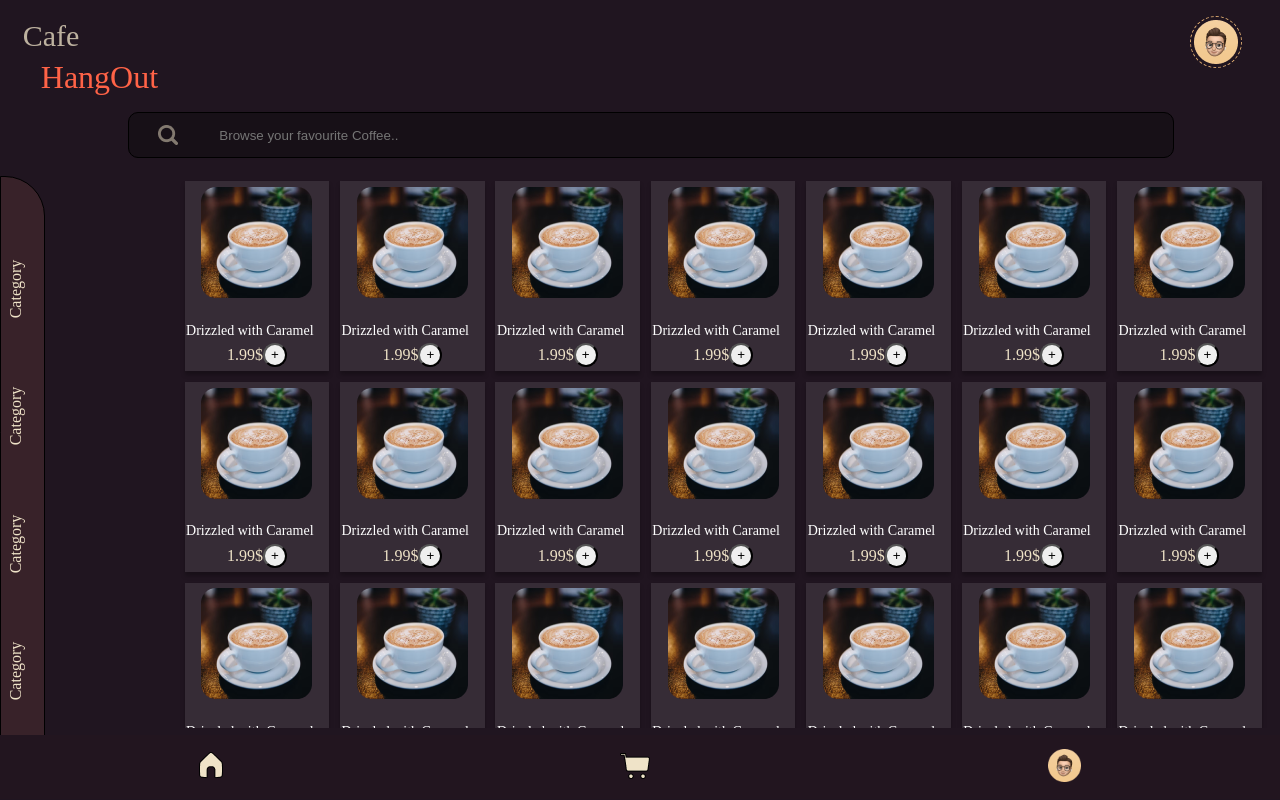
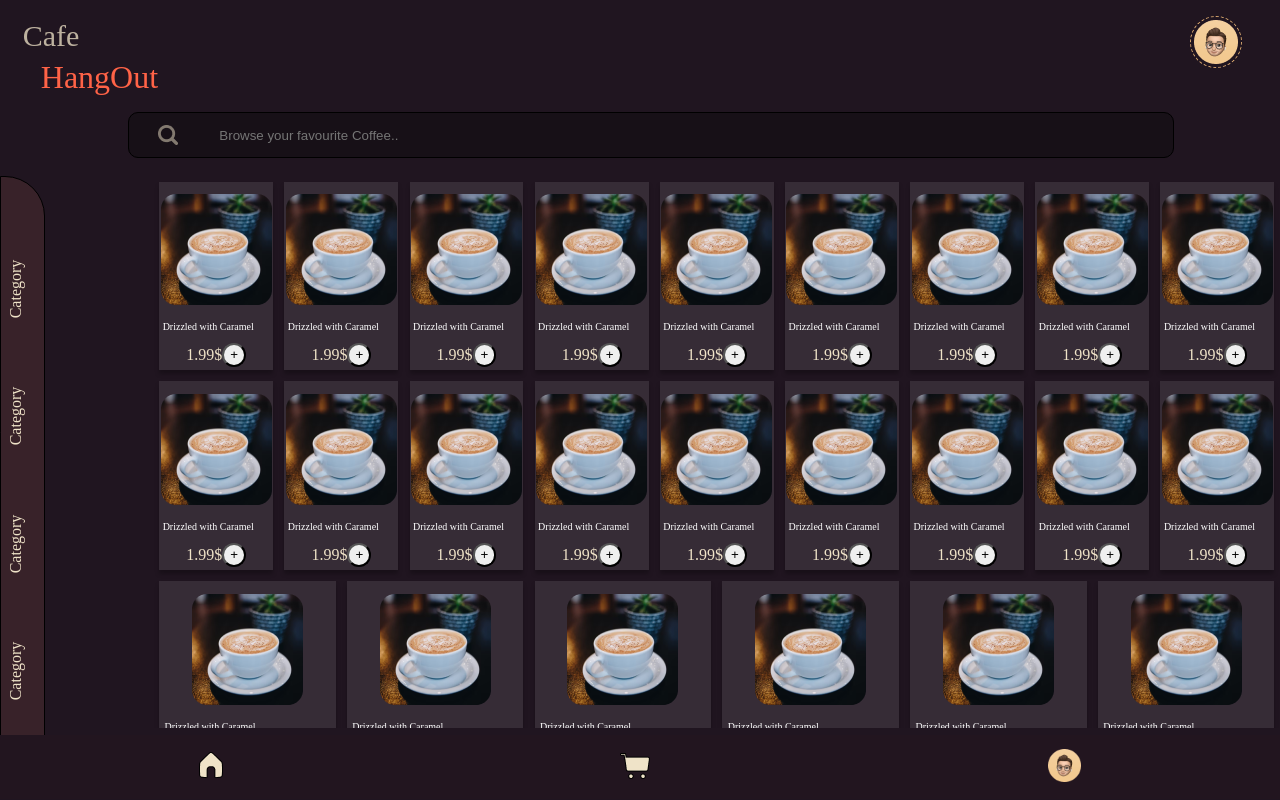
Before and after one commit to HangOutYL/HangOut, a React (Create React App) app: page / in a window 1280 px wide. Built offline with nearby package versions, Linux system fonts and the light colour scheme; the HTML template or start-up script is replaced by a standard one; a web font is replaced by a local one.

Commit message:
Cards Fixed

```diff
--- a/src/pages/Home/home.css
+++ b/src/pages/Home/home.css
@@ -169,9 +169,9 @@
   align-items: flex-start;
   position: fixed;
 
-  width: 85%;
+  width: 88%;
   height: 69%;
-  left: 14%;
+  left: 12%;
   top: 22%;
   box-sizing: border-box;
   /* border: 1px solid #09139ca8; */
@@ -197,7 +197,7 @@
   color: white;
   display: flex;
   flex-direction: column;
-  justify-content: space-around;
+  justify-content: space-evenly;
   align-items: center;
   text-decoration: none;
   /* box-sizing: border-box; */
@@ -227,13 +227,13 @@
   cursor: pointer;
   /* position: fixed; */
   width: max-content;
-  height: 20%;
-  margin-left: 1%;
+  height: 10%;
+  margin-left: 3%;
   /* border: coral 1px solid; */
   font-family: Rosarivo;
   font-style: normal;
   font-weight: normal;
-  font-size: 14px;
+  font-size: 10px;
   color: #ffffff;
 }
 
```
